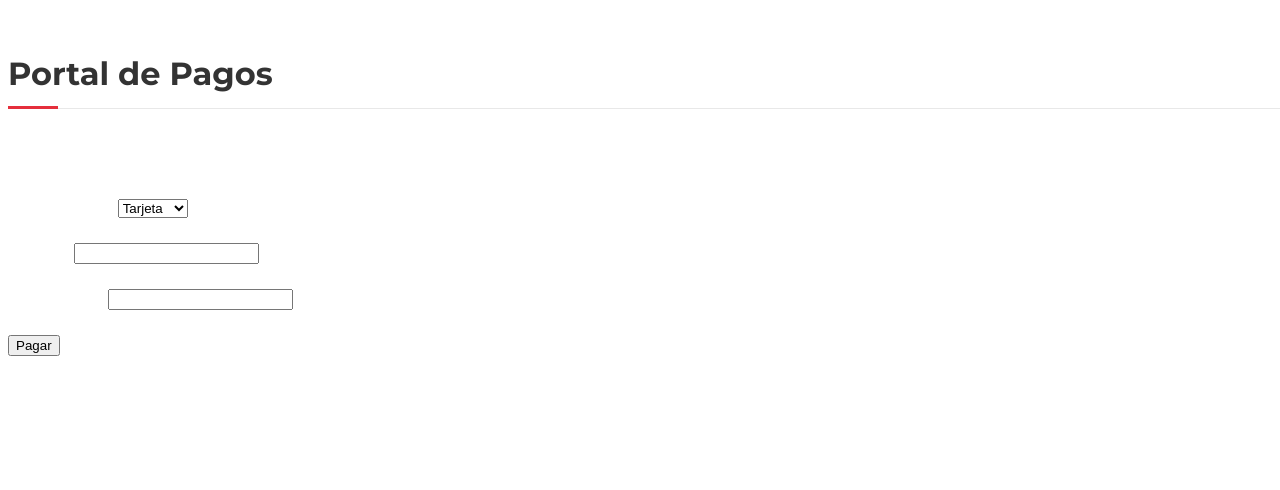
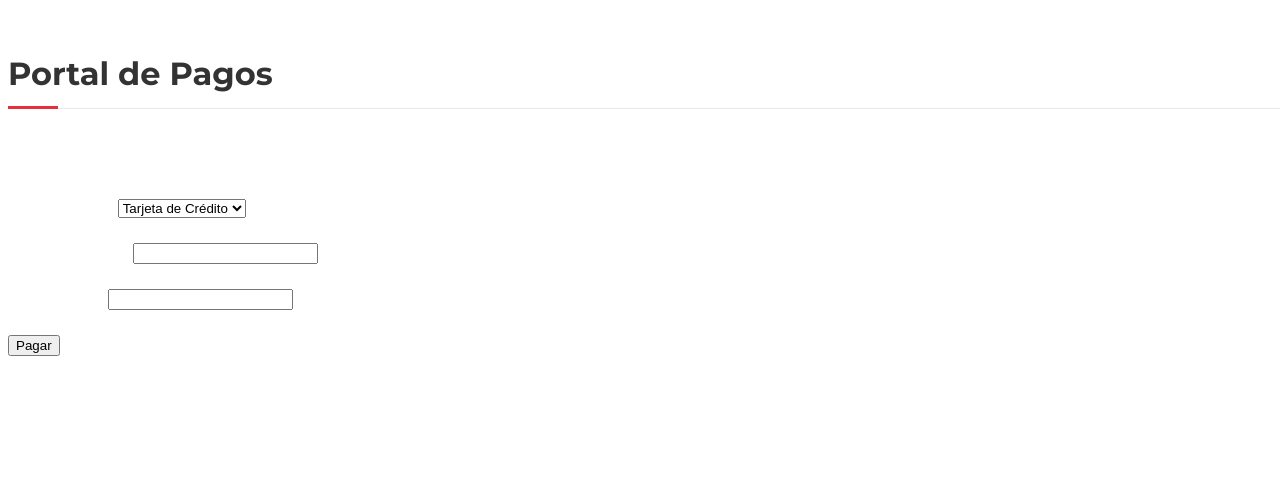
Before and after one commit to danielSanchez98/MinTIC2020_Ciclo_1, a Django app: page /tienda_virtual/portal_pagos/ in a window 1280 px wide. Shown: the part 216-706 px from the top of the page. Run offline with Django 3.2, Linux system fonts and the light colour scheme.

Commit message:
Adjust forms and render into HTML files based on that changes

```diff
--- a/misiontic2020_ciclo1/tienda_virtual/forms.py
+++ b/misiontic2020_ciclo1/tienda_virtual/forms.py
@@ -2,7 +2,7 @@ from django import forms
 
 class agregar_producto(forms.Form):
     productos = ()
-    cantidad = ((i, i) for i in range(10))
+    cantidad = ((i, i) for i in range(16))
 
     producto = forms.ChoiceField(label = "Producto", required=True, choices=productos)
     cantidad = forms.ChoiceField(label = "Cantidad", required=True, choices=cantidad)
@@ -10,8 +10,8 @@ class agregar_producto(forms.Form):
 
 
 class pagar_carrito(forms.Form):
-    metodos = (('Tarjeta', 'Tarjeta'), ('Efectivo', 'Efectivo'))
+    metodos = (('Tarjeta de Crédito', 'Tarjeta de Crédito'), ('Pago en Efectivo', 'Pago en Efectivo'), ('Tarjeta Débito', 'Tarjeta Débito'))
 
     metodo_pago = forms.ChoiceField(label = "Método de Pago", required=True, choices=metodos)
-    direccion = forms.CharField(label = "Dirección", required=False)
+    direccion = forms.CharField(label = "Dirección de Envío", required=True)
     observaciones = forms.CharField(label = "Observaciones", required=False)
--- a/misiontic2020_ciclo1/tienda_virtual/templates/tienda_virtual/historial.html
+++ b/misiontic2020_ciclo1/tienda_virtual/templates/tienda_virtual/historial.html
@@ -15,6 +15,8 @@
                     <td><h3>Productos</h3></td>
                     <td><h3>Costo</h3></td>
                     <td><h3>Fecha</h3></td>
+                    <td><h3>Método de Pago</h3></td>
+                    <td><h3>Dirección de Envío</h3></td>
                 </tr>
 
                 {% for compra in historial %}
@@ -23,6 +25,8 @@
                         <td>{{ compra.productos }}</td>
                         <td>{{ compra.costo }}</td>
                         <td>{{ compra.fecha }}</td>
+                        <td>{{ compra.metodo }}</td>
+                        <td>{{ compra.direccion }}</td>
                     </tr>
                 {% endfor %}
             </table>
```
Also changed, not shown: misiontic2020_ciclo1/tienda_virtual/templates/tienda_virtual/carrito_compras.html (+5 -3 lines), README.md.
